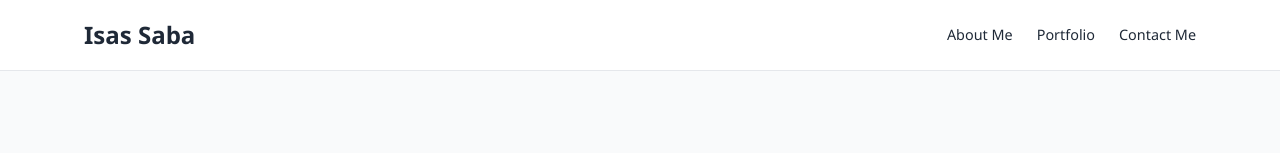
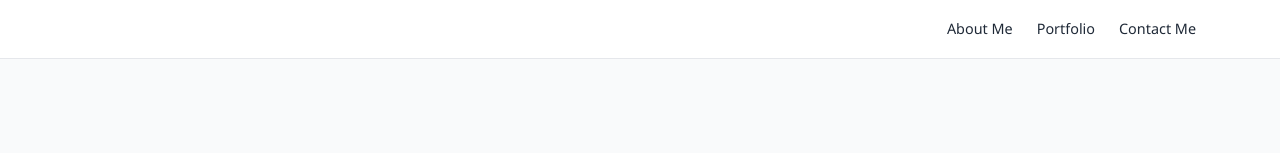
Before and after one commit to isassaba/portfolio, a plain HTML site: page index.html in a window 1280 px wide. Shown: the top 153 px of the page. Drawn offline with Linux system fonts and the light colour scheme.

```diff
--- a/index.html
+++ b/index.html
@@ -3,7 +3,7 @@
 <head>
     <meta charset="UTF-8">
     <meta name="viewport" content="width=device-width, initial-scale=1.0">
-    <title>Mi Portfolio</title>
+    <title>Isas Saba</title>
     <link rel="stylesheet" href="styles.css">
     <!-- Font Awesome para iconos -->
     <link rel="stylesheet" href="https://cdnjs.cloudflare.com/ajax/libs/font-awesome/6.4.0/css/all.min.css">
@@ -12,7 +12,7 @@
     <!-- Navegación -->
     <header>
         <div class="container">
-            <h1 class="logo">Isas Saba</h1>
+            <h1 class="logo"></h1>
             <nav>
                 <ul>
                     <li><a href="#about">About Me</a></li>
```
